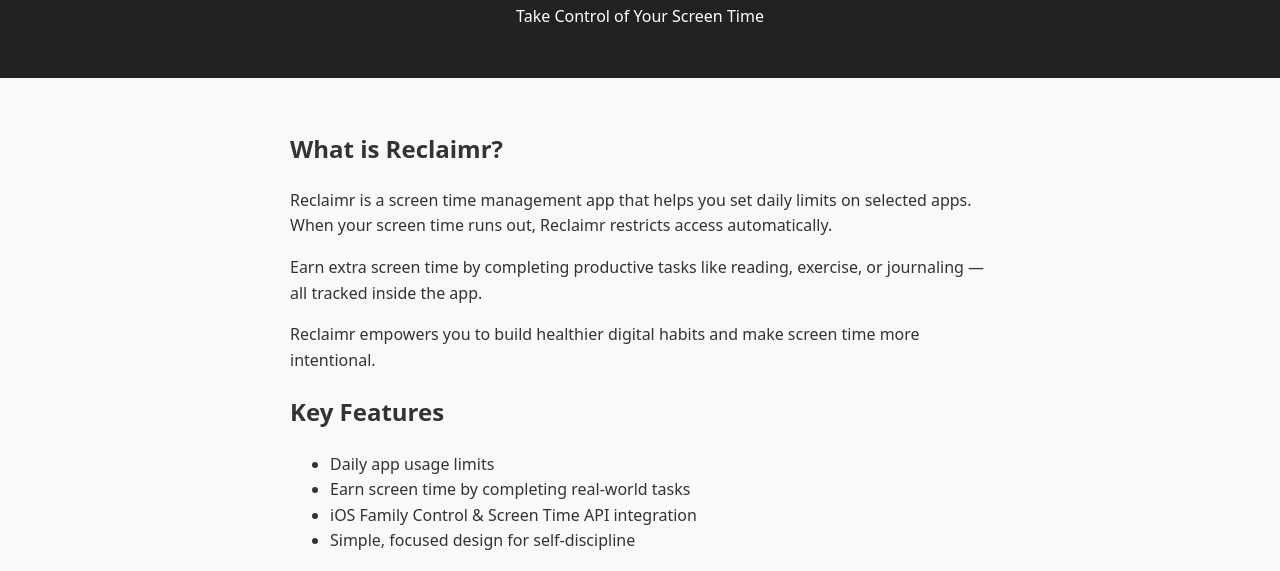
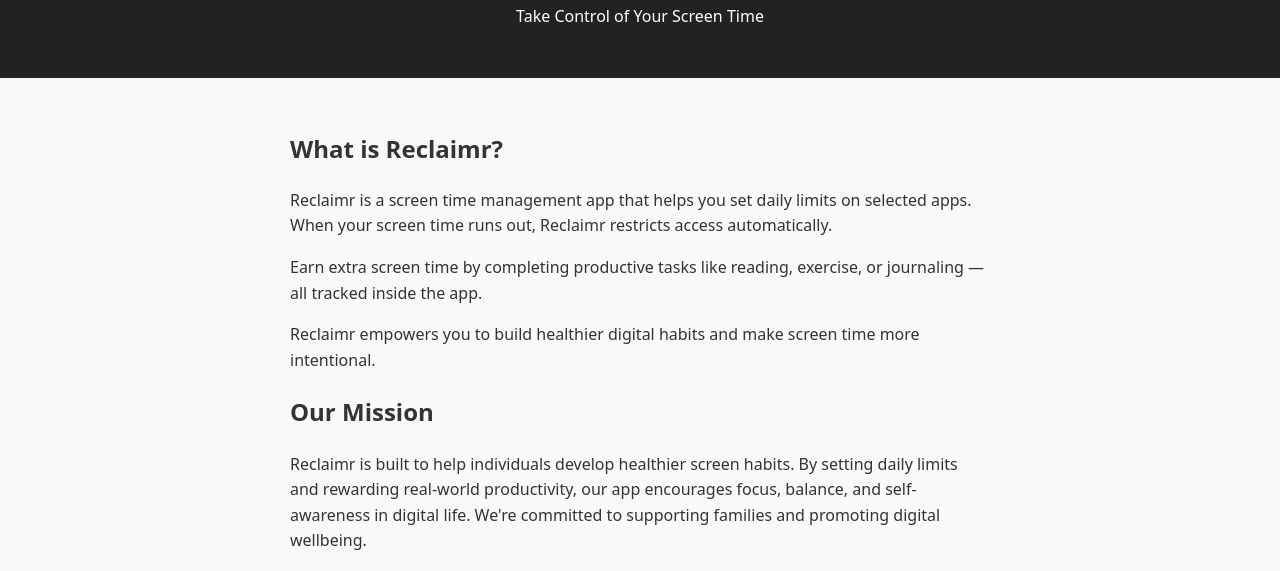
Before and after one commit to wingwongg/wingwongg.github.io, a plain HTML site: page index.html in a window 1280 px wide. Shown: the part 122-693 px from the top of the page. Drawn offline with Linux system fonts and the light colour scheme.

Commit message:
Added mission

```diff
--- a/index.html
+++ b/index.html
@@ -14,6 +14,7 @@
   </header>
 
   <main>
+    <section>
     <h2>What is Reclaimr?</h2>
     <p>
       Reclaimr is a screen time management app that helps you set daily limits on selected apps.
@@ -26,15 +27,28 @@
     <p>
       Reclaimr empowers you to build healthier digital habits and make screen time more intentional.
     </p>
+    </section>
 
+    <section>
+      <h2>Our Mission</h2>
+      <p>
+        Reclaimr is built to help individuals develop healthier screen habits.
+        By setting daily limits and rewarding real-world productivity, our app encourages focus, balance,
+        and self-awareness in digital life. We're committed to supporting families and promoting digital wellbeing.
+      </p>
+    </section>
+
+    <section>
     <h2>Key Features</h2>
     <ul>
-      <li>Daily app usage limits</li>
-      <li>Earn screen time by completing real-world tasks</li>
+      <li>Set daily screen time limits across selected apps</li>
+      <li>Earn screen time by completing real-life productivity goals</li>
       <li>iOS Family Control & Screen Time API integration</li>
       <li>Simple, focused design for self-discipline</li>
     </ul>
+    </section>
 
+    <section>
     <h2>Screenshots (Prototype)</h2>
     <div class="screenshot-grid">
       <div class="screenshot-item">
@@ -50,6 +64,7 @@
         <p class="caption">Earn time by completing tasks</p>
       </div>
     </div>
+    </section>
   </main>
 
   <footer>
```
Also changed, not shown: images/GoalsSettingPage.png, images/HomePage.png, images/TasksPage.png, 1 other file.
